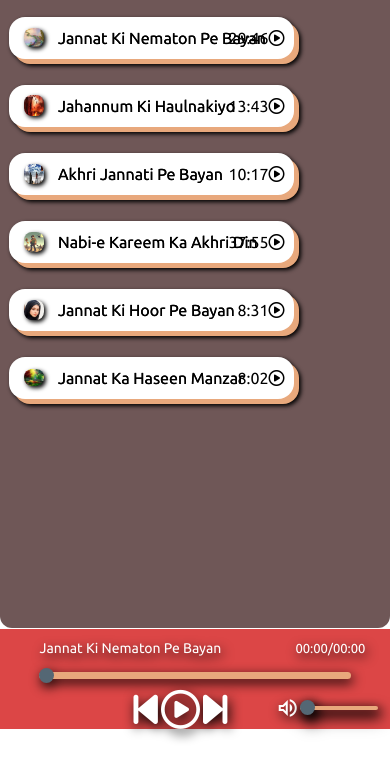
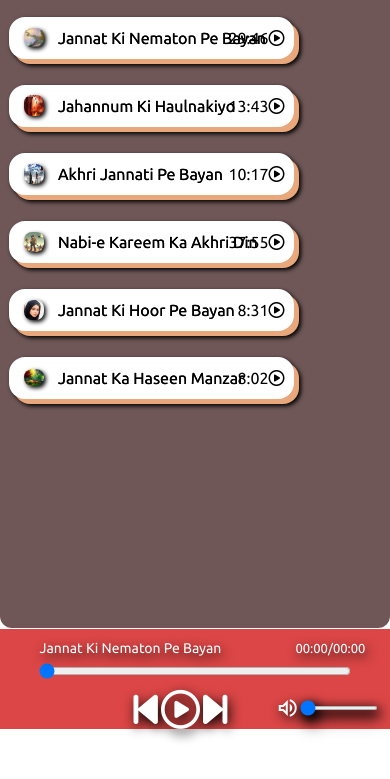
Before and after one commit to maaz80/BayanIfy, a plain HTML site: page index.html in a window 390 px wide. Shown: the part 115-894 px from the top of the page. Drawn offline with nearby package versions, Linux system fonts and the light colour scheme; a web font is replaced by a local one.

Commit message:
Update style.css

```diff
--- a/style.css
+++ b/style.css
@@ -334,36 +334,7 @@ h1 {
         margin-left: -23px;
     }
 
-    input[type=range] {
-        -webkit-appearance: none;
-        width: 100%;
-        height: 7px;
-        outline: none;
-        filter: drop-shadow(2px 4px 6px black);
-        border-radius: 5px;
-        background: #E8A87C;
-        /* Default background color */
-    }
 
-    input[type=range]::-webkit-slider-thumb {
-        -webkit-appearance: none;
-        appearance: none;
-        width: 15px;
-        height: 15px;
-        background: #546774;
-        /* Green thumb color */
-        border-radius: 50%;
-        cursor: pointer;
-    }
-        input[type=range]::-moz-range-thumb {
-        appearance: none;
-        width: 15px;
-        height: 15px;
-        background: #546774;
-        /* Green thumb color */
-        border-radius: 50%;
-        cursor: pointer;
-    }
 .details{
     background-color: rgb(111, 87, 87);
     margin-bottom: 103px;
```
